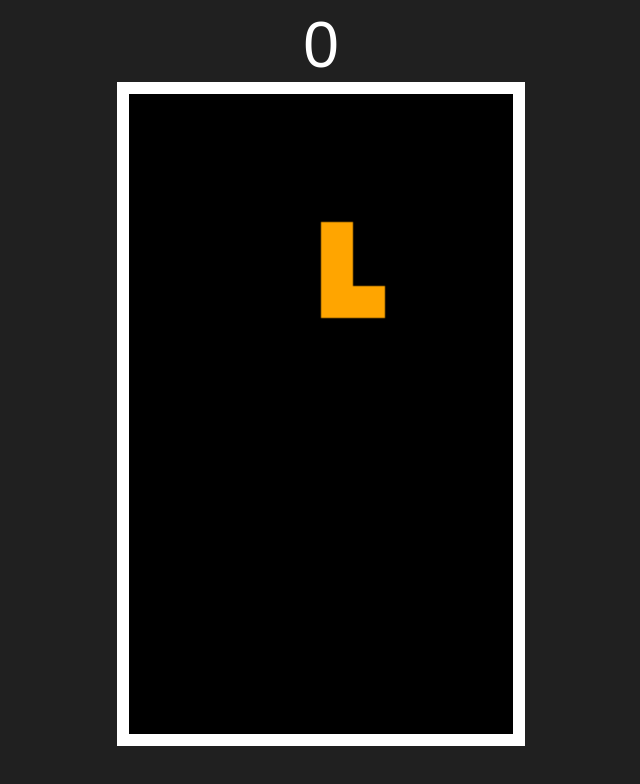
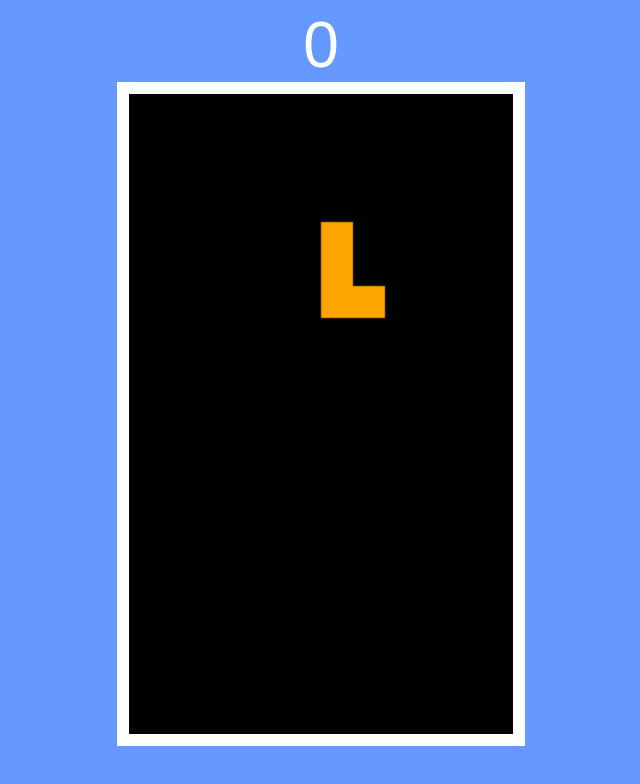
Before and after one commit to Zw3rv3r/jptris, a website: page index.html in a window 1280 px wide. Shown: the whole page, without its empty margins (319-959 px from the left). Drawn offline with Linux system fonts and the light colour scheme.

Commit message:
better background color

```diff
--- a/style.css
+++ b/style.css
@@ -1,6 +1,6 @@
 html,
 body {
-    background-color: #202020;
+    background-color: #69f;
     color: white;
     font-family: sans-serif;
     font-size: 2em;
```
